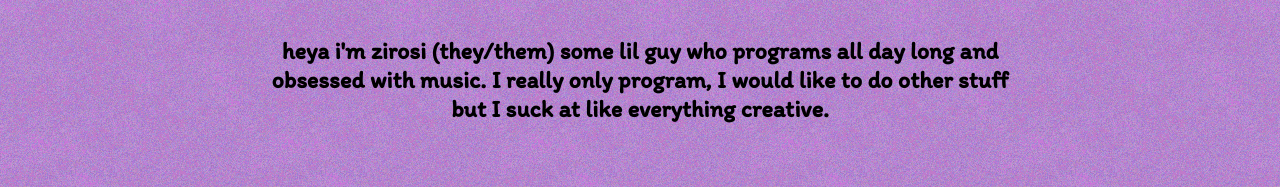
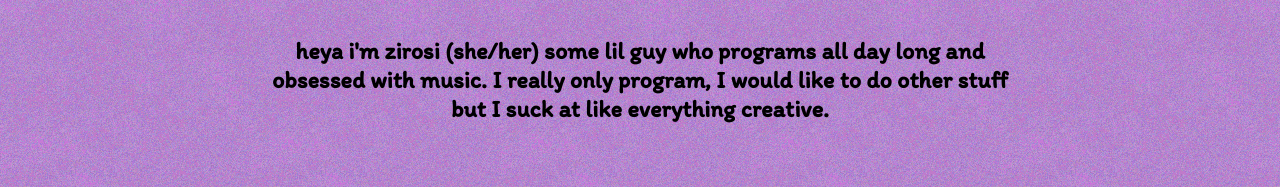
Before and after one commit to zirosi/zirosi.github.io, a plain HTML site: page about.html in a window 1280 px wide. Shown: the part 261-448 px from the top of the page. Drawn offline with Linux system fonts and the light colour scheme.

Commit message:
AHGHGAHSGDAHSDGGHJASDGHNASGDHJAGSJHDFGHASYUTD
YALL IM A WOMAN AGAJSGDJHASGDHJASGHJKDGAUHSJDGKJHASUGHJKDNASUYHJDNAGS

```diff
--- a/about.html
+++ b/about.html
@@ -15,7 +15,7 @@
 <body>
   <div class="about">
     <h2> About me!!</h2>
-    <h3> heya i'm zirosi (they/them) some lil guy who programs all day long and obsessed with music. I really only program, I would like to do other stuff but I suck at like everything creative.</h3>
+    <h3> heya i'm zirosi (she/her) some lil guy who programs all day long and obsessed with music. I really only program, I would like to do other stuff but I suck at like everything creative.</h3>
     <br/>
     <h3> also here is my web badge: </h3>
     <a href="https://zirosi.github.io"><img src="https://zirosi.github.io/web-badge/88x31.png" title="zirosi the small wee lad"></a>
```
